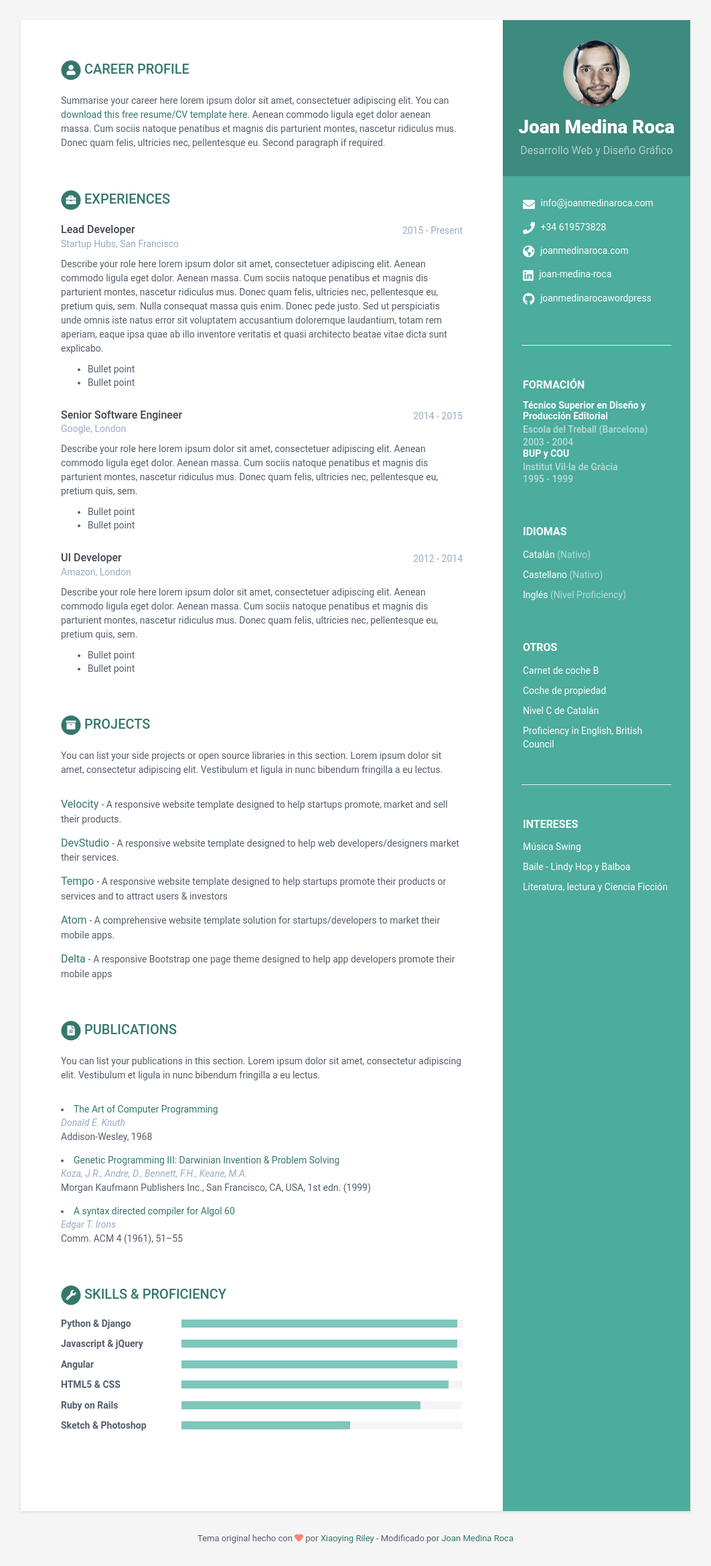
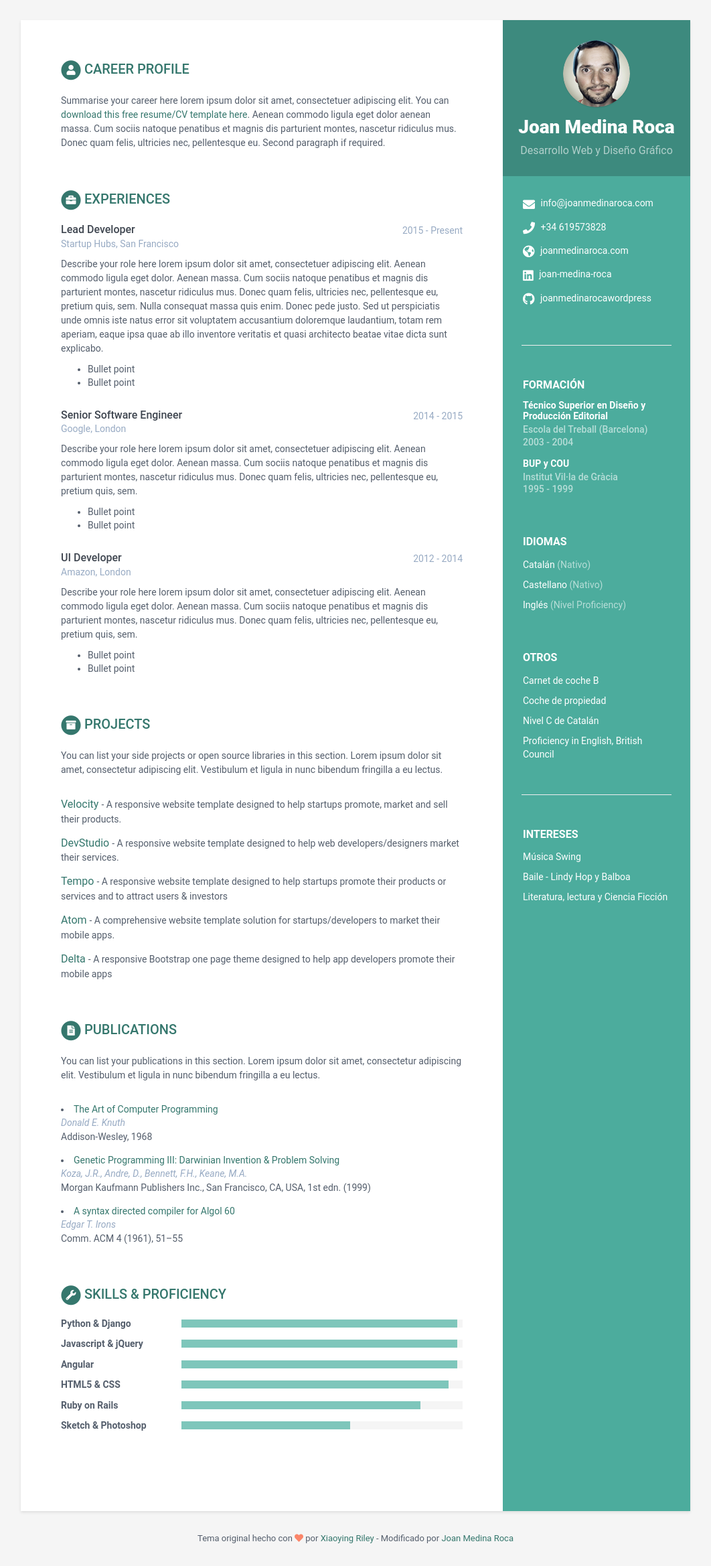
Before and after one commit to joan-medina-roca/cv.joanmedinaroca.com, a Jekyll site: the page built from index.html, in a window 1280 px wide. Shown: the whole page at 67% size, without its empty margins (109-1171 px from the left). Built offline with Jekyll 4.4.1, drawn with Linux system fonts in a browser that asks for light colours.

Commit message:
Revert "education margin bottom 0"
This reverts commit 0da81cece6af1aab2b633b963f45c7371e9c50a1.

```diff
--- a/_sass/_base.scss
+++ b/_sass/_base.scss
@@ -119,7 +119,7 @@ p {
   }
   .education-container {
     .item {
-      margin-bottom: 0px;
+      margin-bottom: 15px;
       &:last-child {
         margin-bottom: 0;
       }
```
